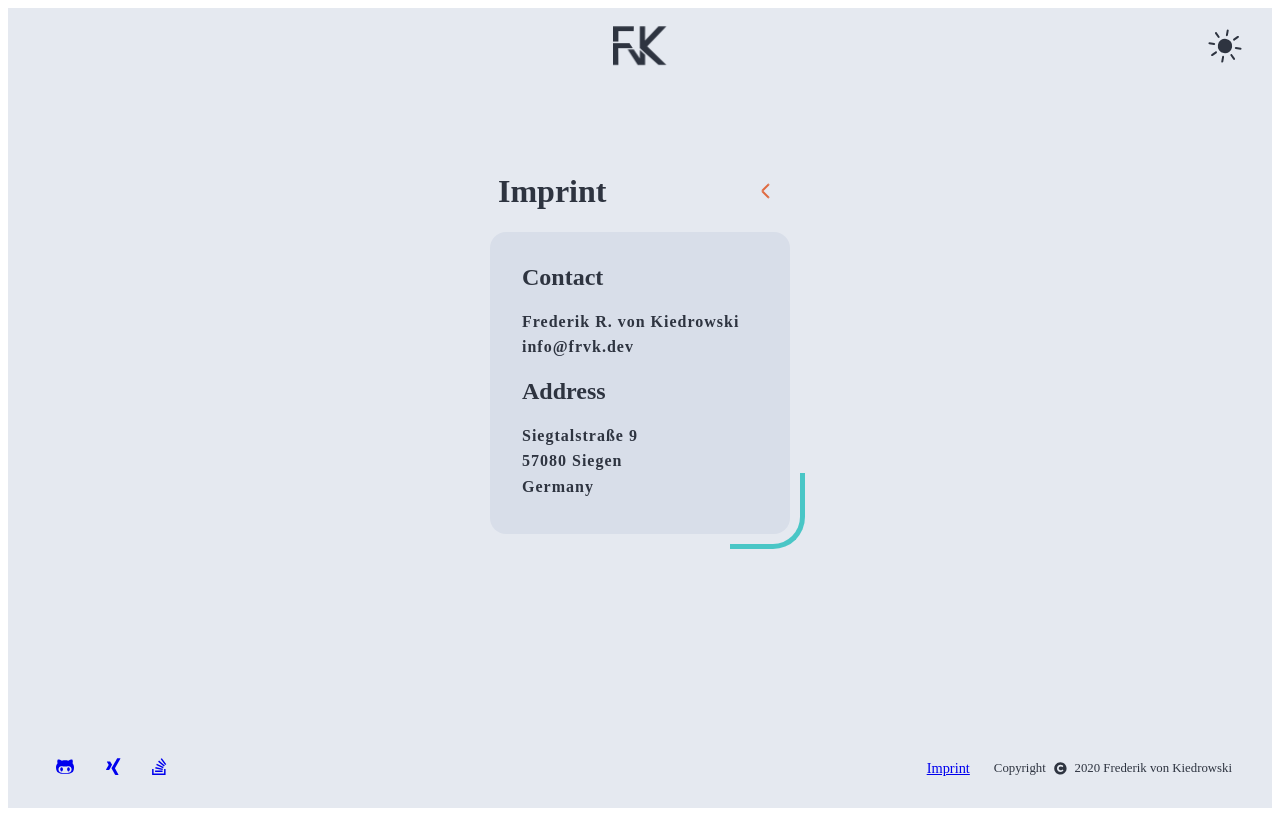
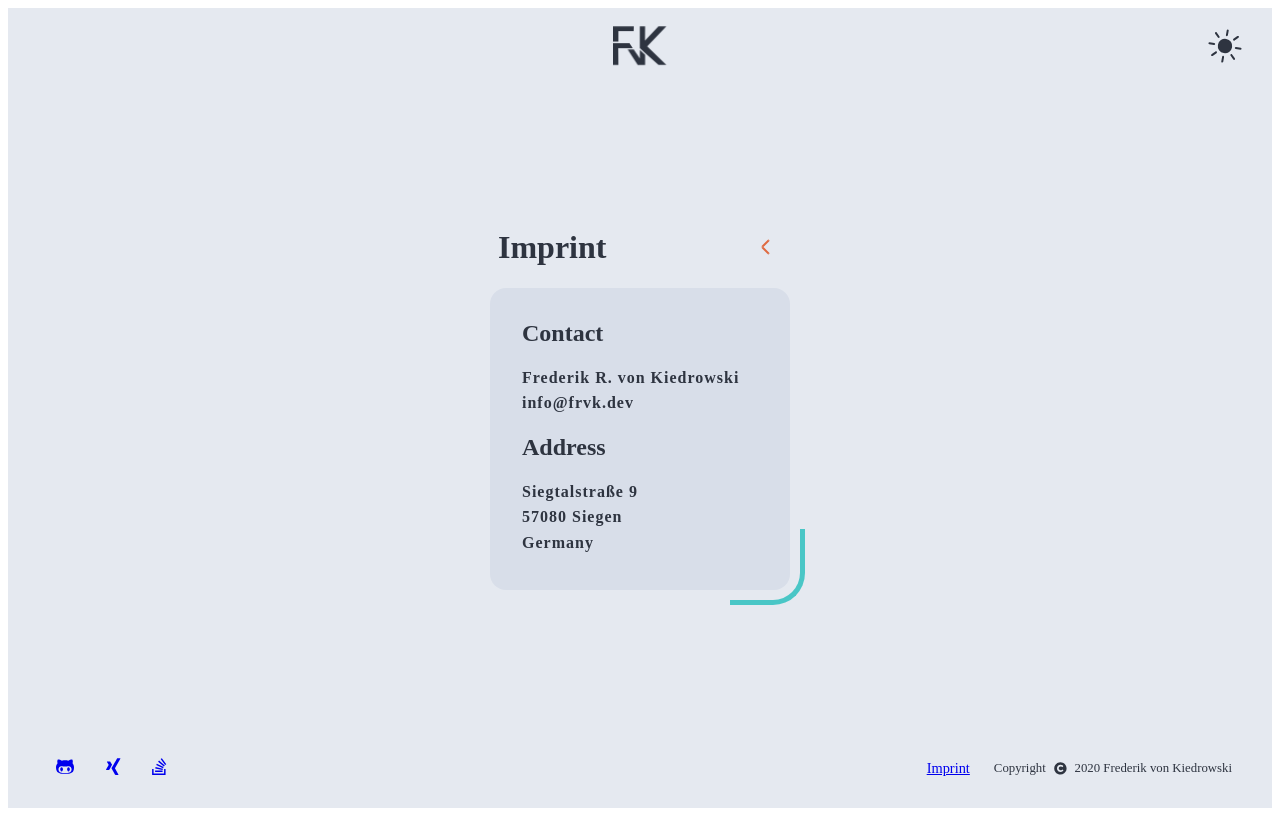
Before and after one commit to Napster2709/portfolio, a React app: page /imprint in a window 1280 px wide. Built offline with nearby package versions, Linux system fonts and the light colour scheme.

Commit message:
fix: layout

```diff
--- a/src/pages/imprint/styles.scss
+++ b/src/pages/imprint/styles.scss
@@ -9,7 +9,7 @@
 .main {
   max-width: 300px;
   display: flex;
-  margin: 4rem auto;
+  margin: 10% auto auto auto;
   flex-direction: column;
 }
 
--- a/src/theme/app.scss
+++ b/src/theme/app.scss
@@ -3,6 +3,8 @@
 .app {
   display: grid;
   position: relative;
+  box-sizing: border-box;
+  place-self: center;
   grid-template-columns: 30px minmax(auto, 1920px) 30px;
   grid-template-rows: 5rem auto 5rem;
   grid-template-areas:
--- a/src/theme/global.scss
+++ b/src/theme/global.scss
@@ -5,6 +5,10 @@ body {
   margin: 0;
   overflow-x: hidden;
   background-color: $dark;
+}
+
+:global(#root) {
+  display: grid;
 }
 
 hr {
--- a/webpack.config.js
+++ b/webpack.config.js
@@ -128,7 +128,6 @@ module.exports = [
       pathinfo: true,
       filename: 'static/js/[name].bundle.js',
       chunkFilename: 'static/js/[name].chunk.js',
-      // publicPath: '/',
     },
     devServer: {
       client: {
@@ -138,11 +137,8 @@ module.exports = [
       static: {
         directory: path.join(__dirname, 'dist'),
       },
-      // contentBase: path.join(__dirname, 'dist'),
-      // clientLogLevel: 'info',
       compress: true,
       port: 8080,
-      // watchContentBase: true,
       historyApiFallback: true,
       open: true,
     },
```
